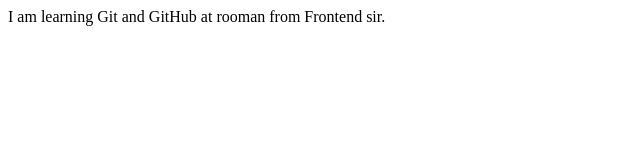
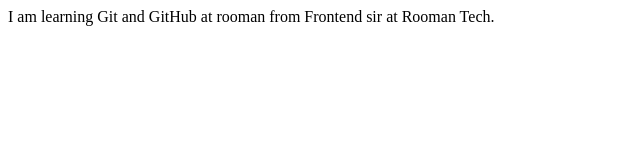
Before and after one commit to Swagat-190/Practise, a plain HTML site: page index.html in a window 1280 px wide. Shown: the whole page, without its empty margins (0-640 px from the left). Drawn offline with Linux system fonts and the light colour scheme.

Commit message:
Done second commit

```diff
--- a/index.html
+++ b/index.html
@@ -6,6 +6,6 @@
     <title>Document</title>
 </head>
 <body>
-    I am learning Git and GitHub at rooman from Frontend sir.
+    I am learning Git and GitHub at rooman from Frontend sir at Rooman Tech.
 </body>
 </html>
```
